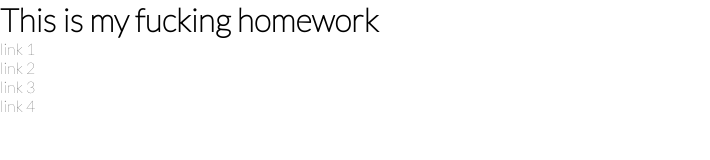
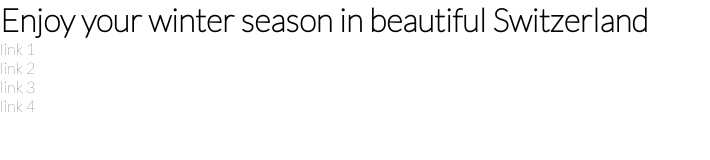
Before and after one commit to valost/hw4, a plain HTML site: page index.html in a window 1280 px wide. Shown: the whole page, without its empty margins (0-710 px from the left). Drawn offline with Linux system fonts and the light colour scheme.

Commit message:
changed h1 tag

```diff
--- a/index.html
+++ b/index.html
@@ -11,7 +11,7 @@
     <title>Document</title>
 </head>
 <body>
-    <h1>This is my fucking homework</h1>
+    <h1>Enjoy your winter season in beautiful Switzerland</h1>
     <div></div>
     <p></p>
     <span></span>
```
